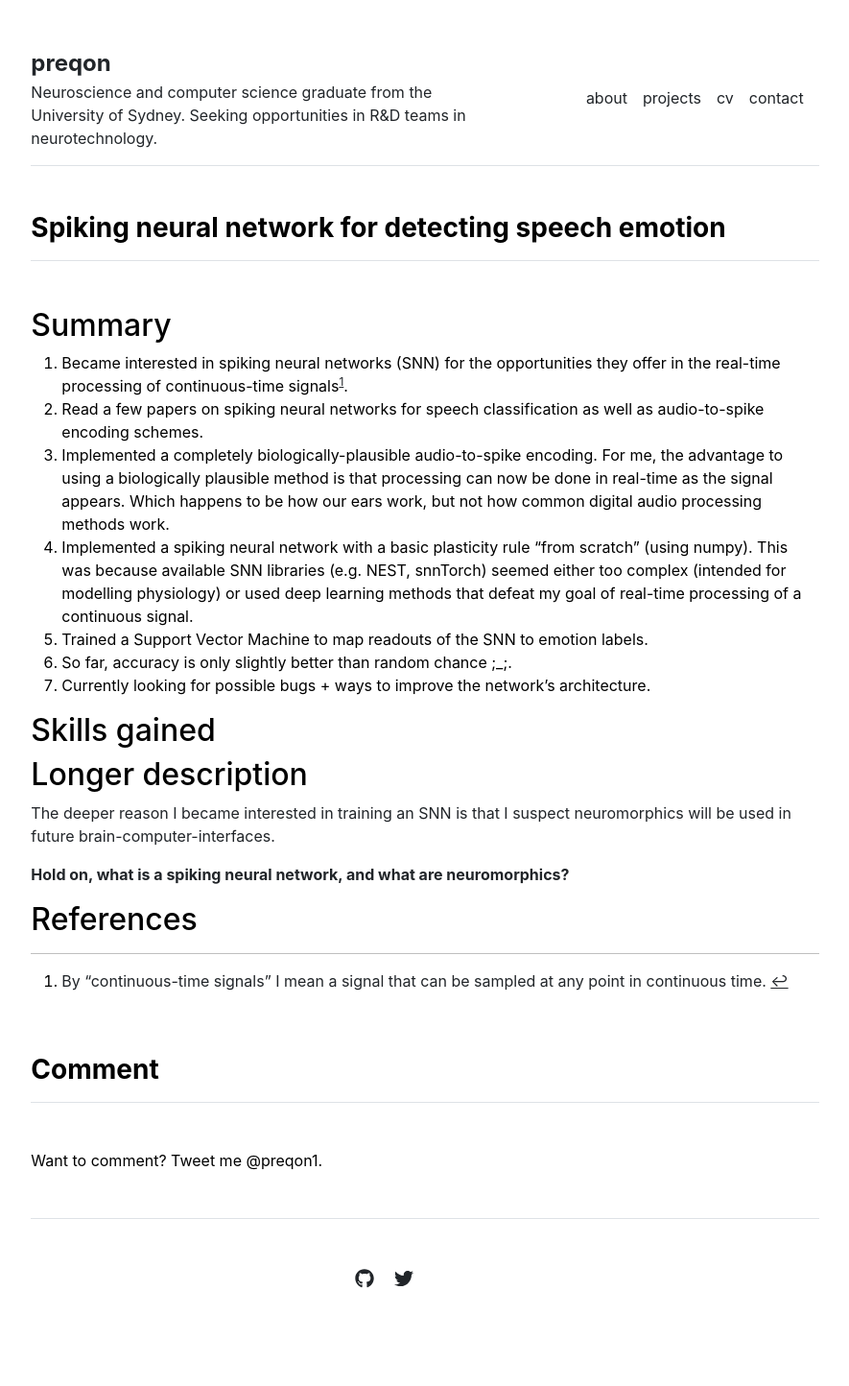
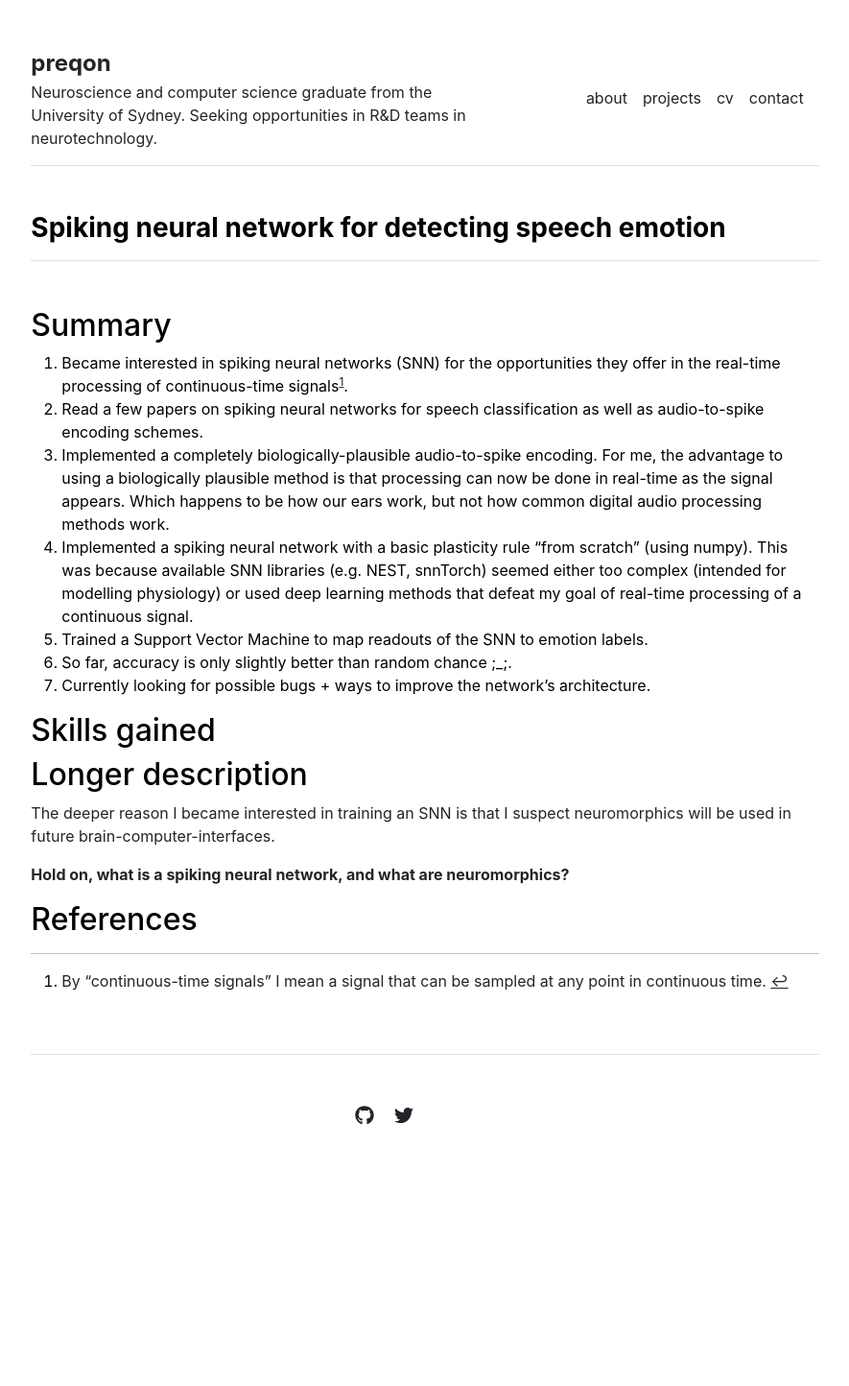
Before and after one commit to preqon/preqon.github.io, a Jekyll site: the page built from projects/speech-emotion-snn.md, in a window 1280 px wide. Shown: the whole page at 96% size, without its empty margins (197-1082 px from the left). Built offline with Jekyll 4.4.1, drawn with Linux system fonts in a browser that asks for light colours; after the commit the page ends 1273 px from its top, so only the background shows below that.

Commit message:
comment footer

```diff
--- a/_layouts/page.html
+++ b/_layouts/page.html
@@ -8,10 +8,3 @@ layout: default
     {{ content }}
   </div>
 </div>
-
-<div class="row g-5 mb-5">
-  <div class="col-md-12">
-    <h3 class="fw-bold border-bottom pb-3 mb-5">Comment</h3>
-    Want to comment? Tweet me @preqon1.
-  </div>
-</div>
```
Also changed, not shown: _layouts/post.html (+7 -0 lines), README.md.
